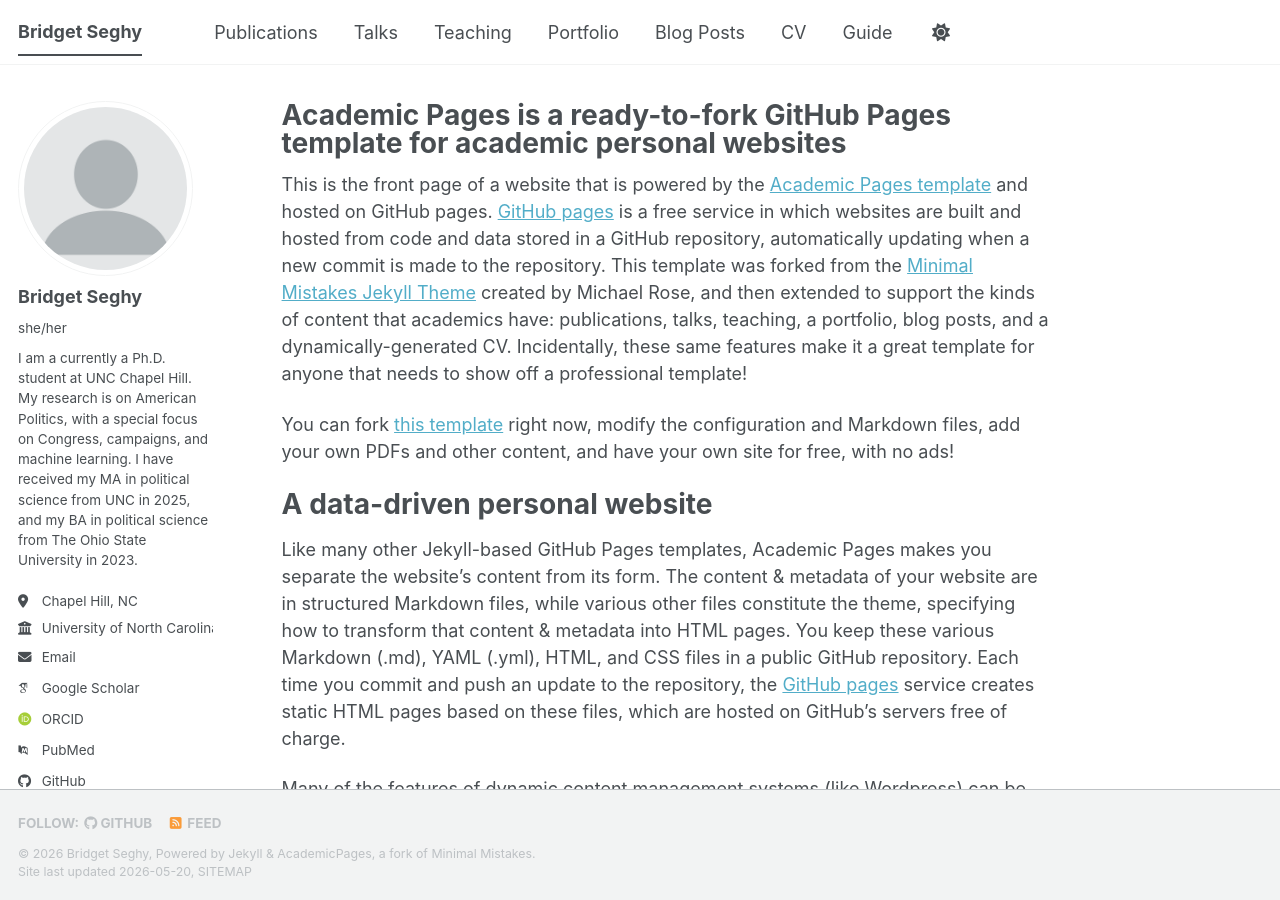
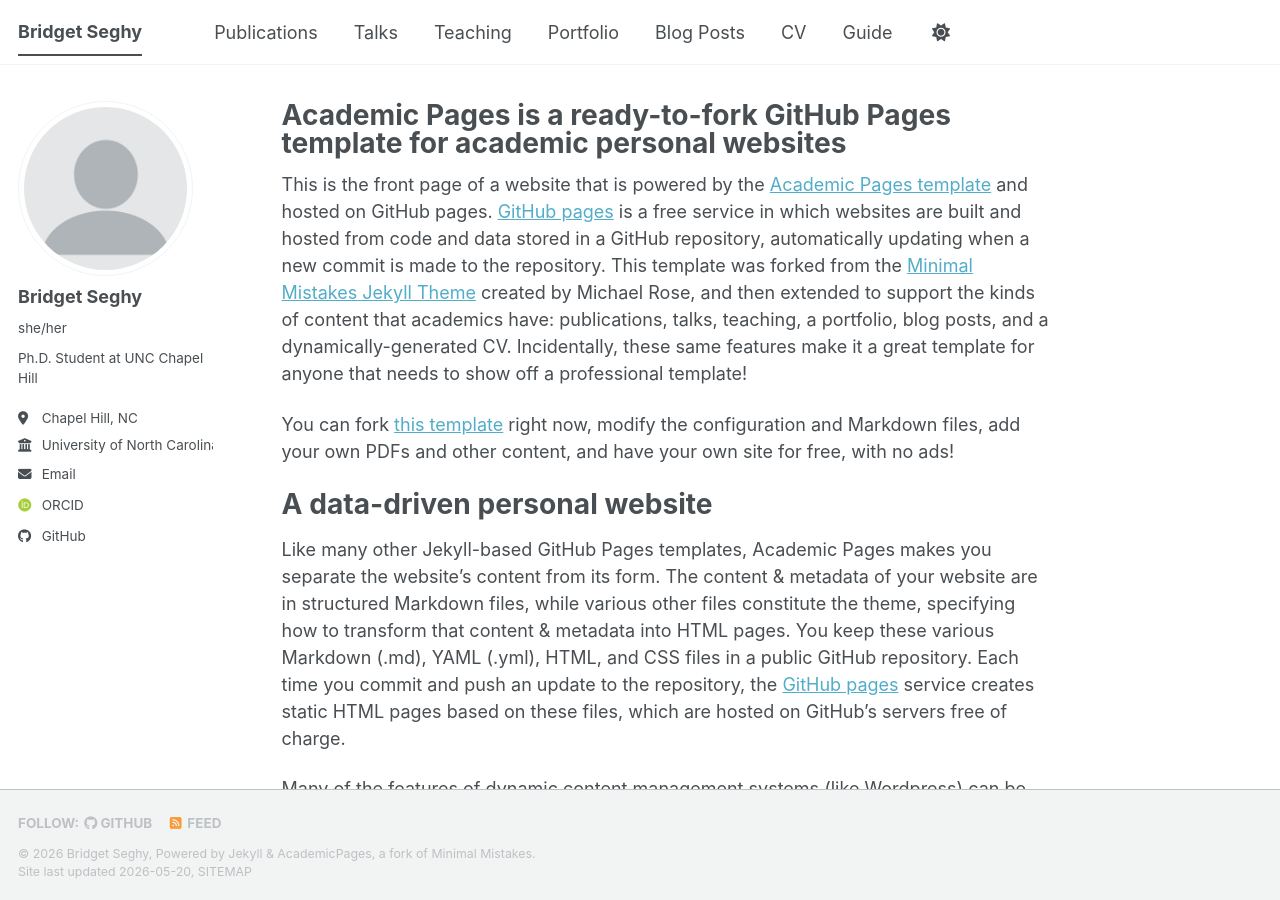
Before and after one commit to bridgetseghy/bridgetseghy.github.io, a Jekyll site: the page built from _pages/about.md, in a window 1280 px wide and 900 px high. Built offline with Jekyll 4.4.1, drawn with Linux system fonts in a browser that asks for light colours; some web fonts are replaced; a script bundle is joined from its source files by our own code; library files that are not in the unit come from our copies; part of the change alters nothing that is shown.

Commit message:
Update _config.yml

```diff
--- a/_config.yml
+++ b/_config.yml
@@ -24,8 +24,8 @@ repository               : "bridgetseghy/bridgetseghy.github.io"
 author:
   avatar           : "profile.png"
   name             : "Bridget Seghy"
+  bio              : "Ph.D. Student at UNC Chapel Hill"
   pronouns         : "she/her"
-  bio              : "I am a currently a Ph.D. student at UNC Chapel Hill. My research is on American Politics, with a special focus on Congress, campaigns, and machine learning. I have received my MA in political science from UNC in 2025, and my BA in political science from The Ohio State University in 2023."
   location         : "Chapel Hill, NC"
   employer         : "University of North Carolina at Chapel Hill"
   email            : "bgseghy@unc.edu"
@@ -33,13 +33,13 @@ author:
   # Academic websites
   academia         : # URL
   arxiv            : # URL - Update with the correct link to your profile
-  googlescholar    : "https://scholar.google.com/citations?user=PS_CX0AAAAAJ"
+  #googlescholar    : "https://scholar.google.com/citations?user=PS_CX0AAAAAJ"
   inspire-hep      : # URL
   impactstory      : # URL
-  orcid            : "https://orcid.org/yourorcidurl"
+  orcid            : "https://orcid.org/0009-0004-2355-7933"
   semantic         : # URL
   ssrn             : # URL
-  pubmed           : "https://www.ncbi.nlm.nih.gov/pubmed/?term=john+snow"
+  #pubmed           : "https://www.ncbi.nlm.nih.gov/pubmed/?term=john+snow"
   researchgate     : # URL
   scopus           : # URL
   zotero           : # URL
```
